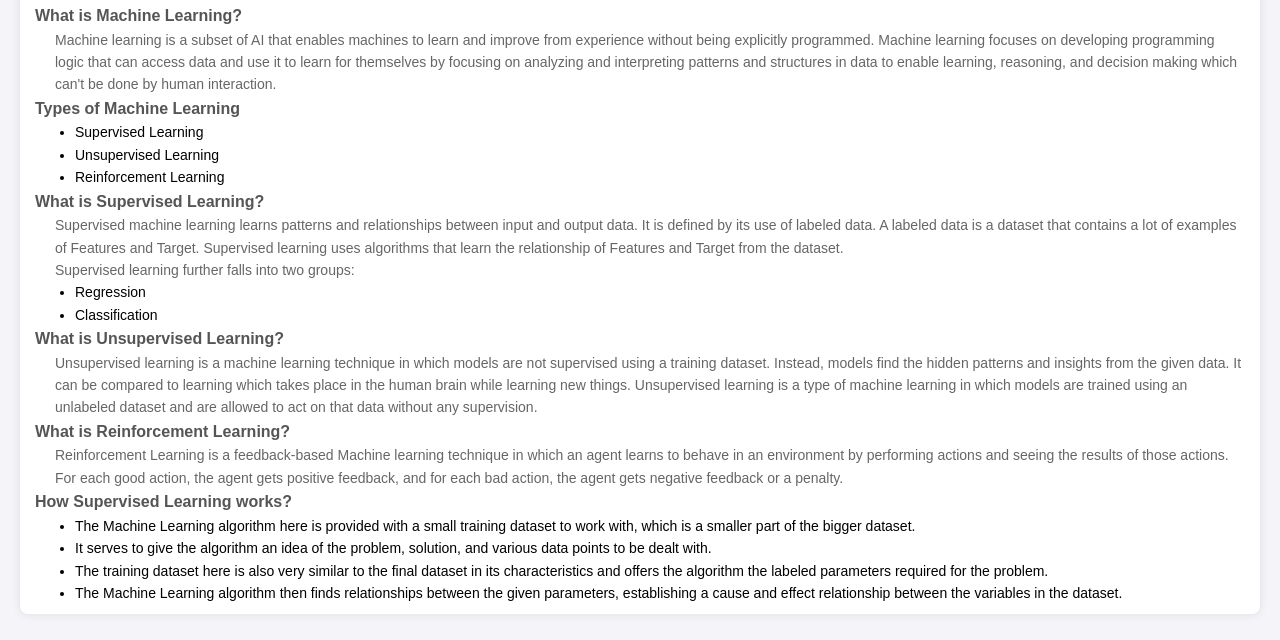
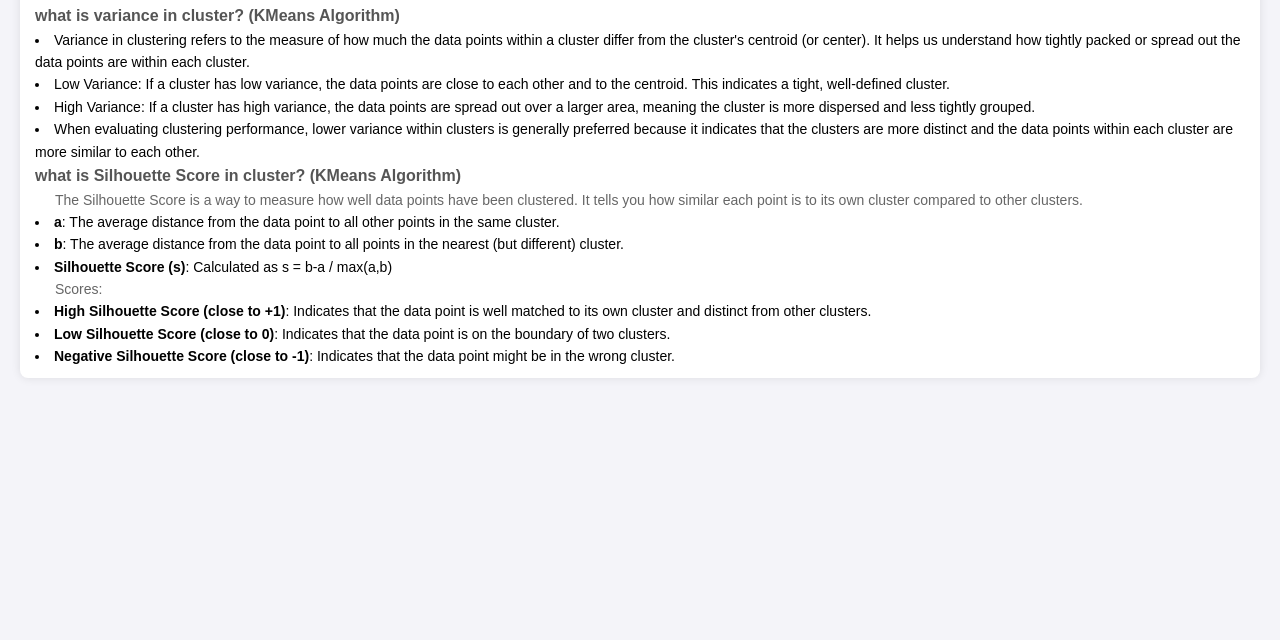
Before and after one commit to Nitheshkumarnp/Nitheshkumarnp.github.io, a plain HTML site: page NewLearning/MachineLearning.html in a window 1280 px wide. Shown: the part 44-684 px from the top of the page. Drawn offline with Linux system fonts and the light colour scheme.

Commit message:
Updated ML and KMeans details

```diff
--- a/NewLearning/MachineLearning.html
+++ b/NewLearning/MachineLearning.html
@@ -47,37 +47,21 @@
     <div class="containers">
         <h1>Machine Learning Concepts</h1>
 
-        <h2>What is Machine Learning?</h2>
-        <p>Machine learning is a subset of AI that enables machines to learn and improve from experience without being explicitly programmed. Machine learning focuses on developing programming logic that can access data and use it to learn for themselves by focusing on analyzing and interpreting patterns and structures in data to enable learning, reasoning, and decision making which can't be done by human interaction.</p>
+        <h2>what is variance in cluster? (KMeans Algorithm)</h2>
+        <li>Variance in clustering refers to the measure of how much the data points within a cluster differ from the cluster's centroid (or center). It helps us understand how tightly packed or spread out the data points are within each cluster.</li>
+        <li>Low Variance: If a cluster has low variance, the data points are close to each other and to the centroid. This indicates a tight, well-defined cluster.</li>
+        <li>High Variance: If a cluster has high variance, the data points are spread out over a larger area, meaning the cluster is more dispersed and less tightly grouped.</li>
+        <li>When evaluating clustering performance, lower variance within clusters is generally preferred because it indicates that the clusters are more distinct and the data points within each cluster are more similar to each other.</li>
 
-        <h2>Types of Machine Learning</h2>
-        <ul>
-            <li>Supervised Learning</li>
-            <li>Unsupervised Learning</li>
-            <li>Reinforcement Learning</li>
-        </ul>
-
-        <h2>What is Supervised Learning?</h2>
-        <p>Supervised machine learning learns patterns and relationships between input and output data. It is defined by its use of labeled data. A labeled data is a dataset that contains a lot of examples of Features and Target. Supervised learning uses algorithms that learn the relationship of Features and Target from the dataset.</p>
-        <p>Supervised learning further falls into two groups:</p>
-        <ul>
-            <li>Regression</li>
-            <li>Classification</li>
-        </ul>
-
-        <h2>What is Unsupervised Learning?</h2>
-        <p>Unsupervised learning is a machine learning technique in which models are not supervised using a training dataset. Instead, models find the hidden patterns and insights from the given data. It can be compared to learning which takes place in the human brain while learning new things. Unsupervised learning is a type of machine learning in which models are trained using an unlabeled dataset and are allowed to act on that data without any supervision.</p>
-
-        <h2>What is Reinforcement Learning?</h2>
-        <p>Reinforcement Learning is a feedback-based Machine learning technique in which an agent learns to behave in an environment by performing actions and seeing the results of those actions. For each good action, the agent gets positive feedback, and for each bad action, the agent gets negative feedback or a penalty.</p>
-
-        <h2>How Supervised Learning works?</h2>
-        <ul>
-            <li>The Machine Learning algorithm here is provided with a small training dataset to work with, which is a smaller part of the bigger dataset.</li>
-            <li>It serves to give the algorithm an idea of the problem, solution, and various data points to be dealt with.</li>
-            <li>The training dataset here is also very similar to the final dataset in its characteristics and offers the algorithm the labeled parameters required for the problem.</li>
-            <li>The Machine Learning algorithm then finds relationships between the given parameters, establishing a cause and effect relationship between the variables in the dataset.</li>
-        </ul>
+        <h2>what is Silhouette Score in cluster? (KMeans Algorithm)</h2>
+        <p>The Silhouette Score is a way to measure how well data points have been clustered. It tells you how similar each point is to its own cluster compared to other clusters.</p>
+        <li><b>a</b>: The average distance from the data point to all other points in the same cluster.</li>
+        <li><b>b</b>: The average distance from the data point to all points in the nearest (but different) cluster.</li>
+        <li><b>Silhouette Score (s)</b>: Calculated as s = b-a / max(a,b)</li>
+        <p>Scores:</p>
+        <li><b>High Silhouette Score (close to +1)</b>: Indicates that the data point is well matched to its own cluster and distinct from other clusters.</li>
+        <li><b>Low Silhouette Score (close to 0)</b>: Indicates that the data point is on the boundary of two clusters.</li>
+        <li><b>Negative Silhouette Score (close to -1)</b>: Indicates that the data point might be in the wrong cluster.</li>
     </div>
 </body>
 </html>
```
Also changed, not shown: NewLearning/Algorithms/KMeans.html (+20 -2 lines).
